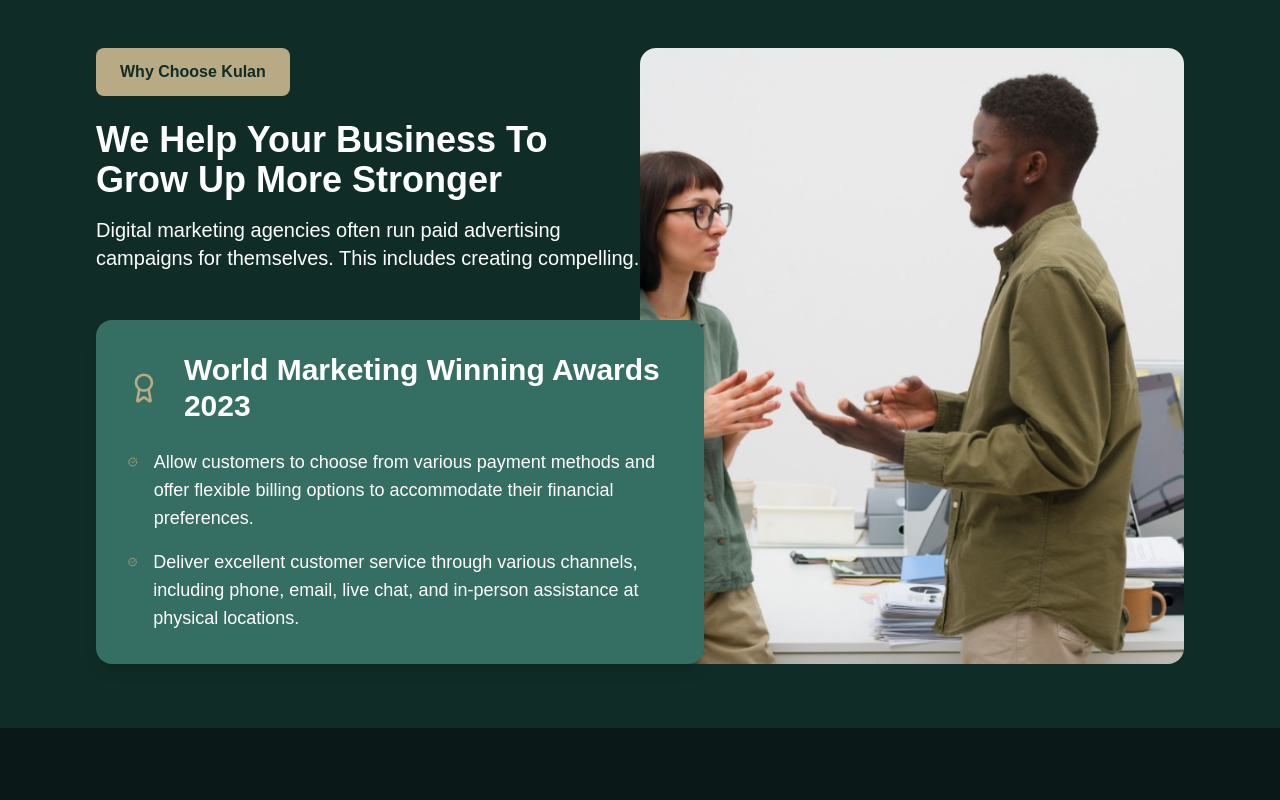
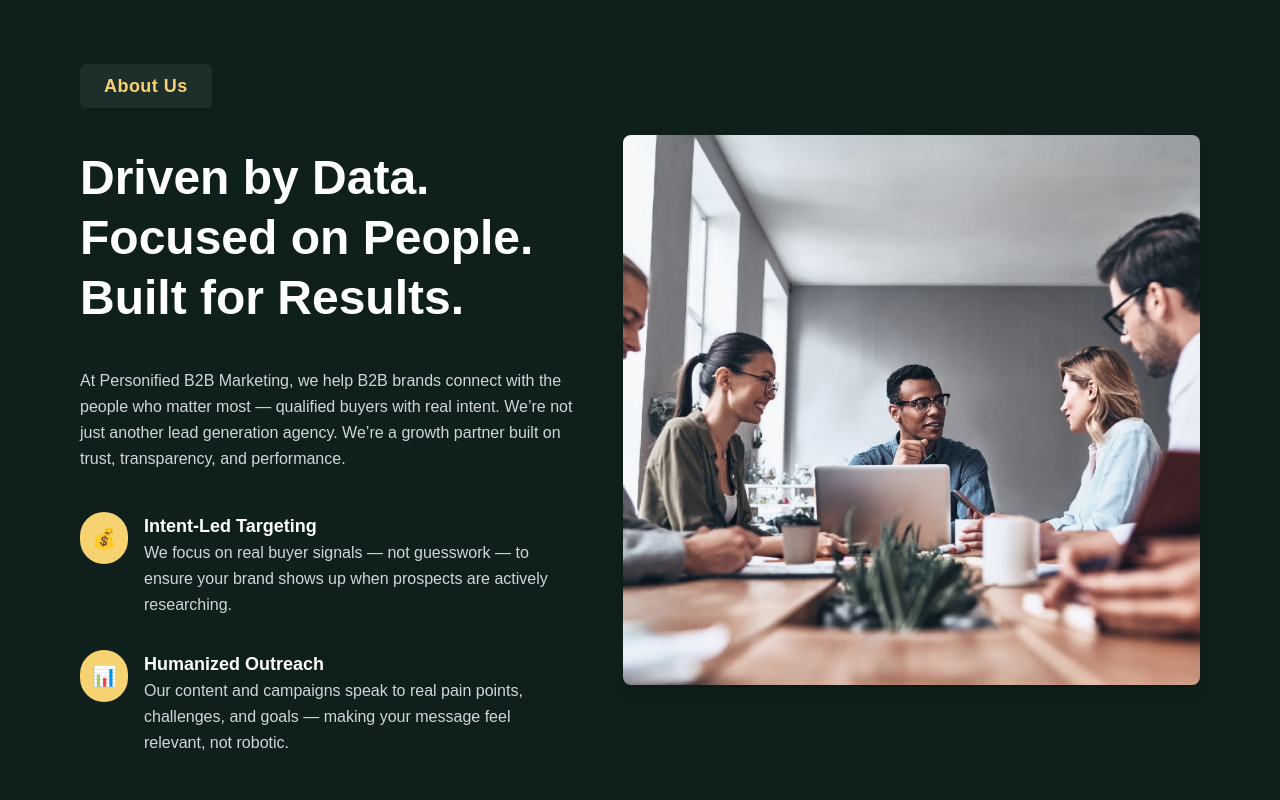
Before and after one commit to md-Gafrujama/personifindb2b-final, a Next.js app: page /About in a window 1280 px wide. Shown: the part 460-1260 px from the top of the page. Built offline with nearby package versions, Linux system fonts and the light colour scheme.

Commit message:
commit change

```diff
--- a/src/app/About/page.jsx
+++ b/src/app/About/page.jsx
@@ -110,59 +110,127 @@ const About = () => {
         <div className="absolute w-[200px] h-[200px] rounded-full border border-gray-600 opacity-10 bottom-[10%] right-[10%]"></div>
         <h1 className="mt-4 text-3xl font-extrabold z-10">About US</h1>
       </div>
+<section
+  className="relative bg-[#0E1F1C] text-white py-20 px-6 md:px-20"
+  role="region"
+  aria-labelledby="about-heading"
+>
+  <div className="max-w-6xl mx-auto flex flex-col md:flex-row items-center justify-between gap-12">
+
+    {/* Content Left */}
+    <div className="md:w-1/2 space-y-10">
+  <span className="inline-block bg-[#1E2E2B] text-[#F7D270] px-6 py-2 rounded-md text-lg font-bold tracking-wide">
+    About Us
+  </span>
+
+  <h2 id="about-heading" className="text-4xl sm:text-5xl font-bold leading-tight">
+    Driven by Data. Focused on People. Built for Results.
+  </h2>
+
+  <p className="text-gray-300 leading-relaxed">
+    At Personified B2B Marketing, we help B2B brands connect with the people who matter most — qualified buyers with real intent.
+    We’re not just another lead generation agency. We’re a growth partner built on trust, transparency, and performance.
+  </p>
+
+  <div className="space-y-8">
+    <div className="flex items-start gap-4">
+      <div className="bg-[#F7D270] text-black p-3 rounded-full text-xl min-w-[3rem]" aria-hidden="true">💰</div>
+      <div>
+        <h3 className="text-lg font-bold">Intent-Led Targeting</h3>
+        <p className="text-gray-300 leading-relaxed">
+          We focus on real buyer signals — not guesswork — to ensure your brand shows up when prospects are actively researching.
+        </p>
+      </div>
+    </div>
+
+    <div className="flex items-start gap-4">
+      <div className="bg-[#F7D270] text-black p-3 rounded-full text-xl min-w-[3rem]" aria-hidden="true">📊</div>
+      <div>
+        <h3 className="text-lg font-bold">Humanized Outreach</h3>
+        <p className="text-gray-300 leading-relaxed">
+          Our content and campaigns speak to real pain points, challenges, and goals — making your message feel relevant, not robotic.
+        </p>
+      </div>
+    </div>
+  </div>
+  </div>
+
+    {/* Image Right */}
+    <div className="md:w-7/12">
+      <Image
+        src="/images/about-team.jpg"
+        alt="Professional team collaborating in modern office environment"
+        width={800}
+        height={550}
+        className="rounded-lg shadow-lg h-[550px] object-cover w-full"
+        loading="lazy"
+        quality={85}
+        sizes="(max-width: 768px) 100vw, 58vw"
+      />
+    </div>
+  </div>
+</section>
 
       {/* Why Choose Kulan Section */}
-      <section className="bg-[#0f2d26] text-white py-16 px-4 sm:px-8 lg:px-24">
+     <section
+  className="bg-[#0f2d26] text-white py-16 px-4 sm:px-8 lg:px-24"
+  role="region"
+  aria-labelledby="why-choose-heading"
+>
   <div className="relative max-w-7xl mx-auto">
-          <div className="absolute right-0 top-0 w-full lg:w-2/4 h-full">
+
+    {/* Image Left */}
+    <div className="absolute left-0 top-0 w-full lg:w-2/4 h-full">
       <Image
         src="/images/workkulan.jpg"
-              alt="Business Discussion"
+        alt="Business professionals in strategic discussion"
+        fill
         className="rounded-2xl object-cover"
-              fill
-              style={{
-                objectFit: "cover",
-              }}
+        loading="lazy"
+        quality={85}
+        sizes="(max-width: 1024px) 100vw, 50vw"
       />
     </div>
 
-          <div className="relative z-10 lg:w-1/2">
-            <div className="mb-8 lg:mb-12">
-              <button className="bg-[#b9aa86] text-[#0f2d26] px-6 py-3 rounded-lg font-semibold mb-6 hover:bg-[#d4c5a0] transition-colors">
-                Why Choose Kulan
-              </button>
-              <h2 className="text-3xl md:text-4xl font-bold mb-4">
-                We Help Your Business To Grow Up More Stronger
+    {/* Content Right */}
+    <div className="relative z-10 lg:w-1/2 lg:ml-auto">
+      <div className="mb-20 lg:mb-12 ml-4">
+        <span className="bg-[#b9aa86] text-[#0f2d26] px-6 py-3 rounded-lg font-semibold mb-6 inline-block left-gap-2">
+          Why Choose Us
+        </span>
+        <h2 id="why-choose-heading" className="text-3xl md:text-4xl font-bold mb-4 gap-1">
+          We Deliver More Than Leads — We Deliver Real Growth
         </h2>
         <p className="text-lg md:text-xl">
-                Digital marketing agencies often run paid advertising campaigns
-                for themselves. This includes creating compelling.
+          At Personified B2B Marketing, we don’t believe in one-size-fits-all lead generation. We focus on delivering qualified, intent-driven leads that actually move the needle for your business. Whether you're a fast-growing SaaS brand or an enterprise tech provider, our tailored strategies ensure you connect with the right decision-makers at the right time.
         </p>
       </div>
 
-            <div className="bg-[#356e62] p-6 md:p-8 rounded-2xl shadow-lg mt-8 lg:mt-12 lg:-mr-16">
+      <div className="bg-[#356e62] p-6 md:p-8 rounded-2xl shadow-lg mt-8 lg:mt-12 lg:-ml-16">
         <div className="flex items-center gap-4 md:gap-6 mb-6">
-                <Award className="text-[#b9aa86]" size={36} />
+          <Award className="text-[#b9aa86] flex-shrink-0" size={36} aria-hidden="true" />
           <h3 className="text-xl md:text-2xl lg:text-3xl font-bold">
-                  World Marketing Winning Awards 2023
+            World Marketing Excellence Awards 2023
           </h3>
         </div>
 
-              <ul className="space-y-3 md:space-y-4">
+        <ul className="space-y-3 md:space-y-4" role="list">
           <li className="flex items-start gap-3 md:gap-4">
-                  <CheckCircle className="text-[#b9aa86] mt-1" size={20} />
+            <CheckCircle className="text-[#b9aa86] mt-1 flex-shrink-0" size={20} aria-hidden="true" />
             <span className="text-sm md:text-base lg:text-lg">
-                    Allow customers to choose from various payment methods and
-                    offer flexible billing options to accommodate their
-                    financial preferences.
+              Intent-Focused Targeting : We don’t chase cold lists.
             </span>
           </li>
           <li className="flex items-start gap-3 md:gap-4">
-                  <CheckCircle className="text-[#b9aa86] mt-1" size={20} />
+            <CheckCircle className="text-[#b9aa86] mt-1 flex-shrink-0" size={20} aria-hidden="true" />
             <span className="text-sm md:text-base lg:text-lg">
-                    Deliver excellent customer service through various channels,
-                    including phone, email, live chat, and in-person assistance
-                    at physical locations.
+              People-First Approach: Your brand deserves more than clicks.
+            </span>
+          </li>
+          <li className="flex items-start gap-3 md:gap-4">
+            <CheckCircle className="text-[#b9aa86] mt-1 flex-shrink-0" size={20} aria-hidden="true" />
+            <span className="text-sm md:text-base lg:text-lg">
+              Custom Strategies, Not Templates
             </span>
           </li>
         </ul>
@@ -170,6 +238,8 @@ const About = () => {
     </div>
   </div>
 </section>
+
+
 
       {/* Use the dynamically imported components */}
       {/* If you uncomment Logoscroll later, use <LazyLogoscroll /> */}
@@ -272,31 +342,31 @@ const About = () => {
             {
               title: 'Our Mission',
               content: [
-                'At Queen B2M leadership, our mission is to revolutionize the full-time literacy landscape through world-leading strategies, cutting-edge technology, and a deep understanding of our clients\' needs.',
-                'We aim to be the trusted partner that guides businesses toward sustainable growth and prosperity.',
+                'At Personified B2B Marketing, our vision is to reshape how B2B companies connect with their ideal customers —',
+                'not through volume, but through value. We believe that lead generation should feel less like chasing numbers and more like building meaningful relationships.',
               ],
             },
             {
               title: 'Our Approach',
               content: [
-                'We believe in the power of data-driven insights, creative ingenuity, and a relentless pursuit of excellence.',
-                'Rooted in deep market understanding, our approach delivers transformative solutions aligned with client goals.',
+                'In a market crowded with noise, our goal is to bring clarity, trust, and authenticity to every buyer interaction.',
+                'We envision a future where B2B marketing is not just data-driven, but people-driven — where brands thrive by understanding real buyer intent and responding with relevance and empathy.',
               ],
             },
             {
-              title: 'Our Values',
+  title: 'What Drives Us',
   content: [
-                '<strong>Innovation:</strong> Constantly pushing boundaries to deliver fresh, effective strategies.',
-                '<strong>Collaboration:</strong> Success through strong, value-driven client partnerships.',
-              ],
-            },
-            {
+    '<strong>Purposeful Growth:</strong> We aim to help our clients grow not just faster, but smarter — with qualified leads that align with their goals and values.',
+    '<strong>Precision over Guesswork:</strong> By focusing on intent signals and buyer behavior, we bring accuracy and efficiency to demand generation.',
+     ]
+}, {
   title: 'Our Vision',
   content: [
-                '<strong>Integrity:</strong> We uphold trust and transparency in every interaction.',
-                '<strong>Results:</strong> Focused on delivering measurable, tangible success.',
-              ],
-            },
+    'Our long-term vision is to become the most trusted B2B marketing partner for companies who value <strong>integrity</strong>, <strong>performance</strong>, and a <strong>human touch</strong> in every interaction.',
+    'We envision a future where B2B marketing is more human, and more aligned with the real needs of buyers — not just metrics. Through ongoing innovation and authentic partnerships, we aim to lead the industry in delivering sustainable growth.'
+  ]
+}
+
           ].map((item, i) => (
             <div
               key={i}
--- a/src/app/page.jsx
+++ b/src/app/page.jsx
@@ -232,7 +232,7 @@ const Home = () => {
         <div className="relative z-20 w-full max-w-7xl flex flex-col md:flex-row items-center justify-between gap-y-12 md:gap-y-0">
           <div className="w-full md:w-[55%] space-y-6 lg:space-y-8 min-h-[550px] justify-center">
             <span className="inline-block bg-[#1E2E2B] text-[#F7D270] px-6 py-2 rounded-md text-lg xl:text-xl font-bold tracking-wide border border-[#3ABF6E]">
-              Digital Marketing Agency
+            B2B Marketing Company
             </span>
 
             <motion.h1
@@ -241,8 +241,8 @@ const Home = () => {
               transition={{ delay: 0.4, duration: 0.8 }}
               className="text-4xl sm:text-5xl md:text-5xl lg:text-6xl xl:text-7xl font-extrabold leading-tight text-balance"
             >
-              <span>Digital Marketing</span><br className="hidden lg:block" />
-              <span>Solutions For Your Business Growth</span>
+              <span> Turning Buyer  </span><br className="hidden lg:block" />
+              <span>Intent into Real Opportunities</span>
             </motion.h1>
 
             <motion.p
@@ -252,9 +252,7 @@ const Home = () => {
               transition={{ duration: 0.8, ease: "easeOut" }}
               className="text-gray-300 text-base xl:text-lg leading-relaxed"
             >
-              Transform your business with our comprehensive digital marketing solutions.
-              We specialize in data-driven strategies that deliver measurable results
-              and accelerate your growth in today's competitive marketplace.
+             At Personified B2B Marketing, we specialize in connecting businesses with the right buyers — at the right moment. Our focus is simple but powerful: generate qualified leads from high-intent decision-makers who are actively exploring solutions.
             </motion.p>
 
             <div className="relative inline-block">
@@ -297,21 +295,19 @@ const Home = () => {
               About Us
             </span>
             <h2 id="about-heading" className="text-4xl sm:text-5xl font-bold leading-tight">
-              Save Your Time And Money With Our Expert Agency
+               Driven by Data. Focused on People. Built for Results.
             </h2>
             <p className="text-gray-300">
-              Our experienced team delivers innovative digital marketing solutions that drive real results.
-              We combine strategic thinking with cutting-edge technology to help your business thrive.
+               At Personified B2B Marketing, we help B2B brands connect with the people who matter most — qualified buyers with real intent. We’re not just another lead generation agency. We’re a growth partner built on trust, transparency, and performance.
             </p>
 
             <div className="space-y-6">
               <div className="flex items-start gap-4">
                 <div className="bg-[#F7D270] text-black p-3 rounded-full text-xl min-w-[3rem]" aria-hidden="true">💰</div>
                 <div>
-                  <h3 className="text-lg font-bold">Experience and Expertise</h3>
+                  <h3 className="text-lg font-bold">Intent-Led Targeting</h3>
                   <p className="text-gray-300">
-                    With years of industry experience, our team brings deep expertise in digital marketing
-                    strategies that deliver measurable ROI for businesses of all sizes.
+                    We focus on real buyer signals — not guesswork — to ensure your brand shows up when prospects are actively researching.
                   </p>
                 </div>
               </div>
@@ -319,10 +315,9 @@ const Home = () => {
               <div className="flex items-start gap-4">
                 <div className="bg-[#F7D270] text-black p-3 rounded-full text-xl min-w-[3rem]" aria-hidden="true">📊</div>
                 <div>
-                  <h3 className="text-lg font-bold">Data-Driven Approach</h3>
+                  <h3 className="text-lg font-bold">Humanized Outreach</h3>
                   <p className="text-gray-300">
-                    Every strategy is backed by comprehensive data analysis and market research
-                    to ensure optimal performance and continuous improvement.
+                    Our content and campaigns speak to real pain points, challenges, and goals — making your message feel relevant, not robotic.
                   </p>
                 </div>
               </div>
@@ -330,7 +325,7 @@ const Home = () => {
 
             <div className="pt-4">
               <Link
-                href="/about"
+                href="/About"
                 className="relative overflow-hidden group px-6 py-3 rounded-md border border-[#3ABF6E] text-white text-base xl:text-lg transition duration-300 bg-[#1E2E2B] hover:text-black z-10 inline-block focus:outline-none focus:ring-2 focus:ring-[#F7D270]"
                 aria-label="Learn more about our company"
               >
@@ -407,14 +402,13 @@ const Home = () => {
           <div className="relative z-10 lg:w-1/2">
             <div className="mb-8 lg:mb-12">
               <span className="bg-[#b9aa86] text-[#0f2d26] px-6 py-3 rounded-lg font-semibold mb-6 inline-block">
-                Why Choose PersonifiedB2B
+                Why Choose Us
               </span>
               <h2 id="why-choose-heading" className="text-3xl md:text-4xl font-bold mb-4">
-                We Help Your Business Grow Stronger and Faster
+                We Deliver More Than Leads — We Deliver Real Growth
               </h2>
               <p className="text-lg md:text-xl">
-                Our proven methodologies and innovative approaches ensure your business
-                achieves sustainable growth and competitive advantage in the digital landscape.
+                 At Personified B2B Marketing, we don’t believe in one-size-fits-all lead generation. We focus on delivering qualified, intent-driven leads that actually move the needle for your business. Whether you're a fast-growing SaaS brand or an enterprise tech provider, our tailored strategies ensure you connect with the right decision-makers at the right time.
               </p>
             </div>
 
@@ -430,19 +424,21 @@ const Home = () => {
                 <li className="flex items-start gap-3 md:gap-4">
                   <CheckCircle className="text-[#b9aa86] mt-1 flex-shrink-0" size={20} aria-hidden="true" />
                   <span className="text-sm md:text-base lg:text-lg">
-                    Flexible payment methods and billing options tailored to your business needs.
+                    Intent-Focused Targeting :
+We don’t chase cold lists.
                   </span>
                 </li>
                 <li className="flex items-start gap-3 md:gap-4">
                   <CheckCircle className="text-[#b9aa86] mt-1 flex-shrink-0" size={20} aria-hidden="true" />
                   <span className="text-sm md:text-base lg:text-lg">
-                    24/7 customer support with dedicated account management.
+                    People-First Approach:
+Your brand deserves more than clicks.
                   </span>
                 </li>
                 <li className="flex items-start gap-3 md:gap-4">
                   <CheckCircle className="text-[#b9aa86] mt-1 flex-shrink-0" size={20} aria-hidden="true" />
                   <span className="text-sm md:text-base lg:text-lg">
-                    Transparent reporting and real-time analytics dashboard.
+                     Custom Strategies, Not Templates
                   </span>
                 </li>
               </ul>
```
Lines whose indentation alone changed are shown as unchanged.
